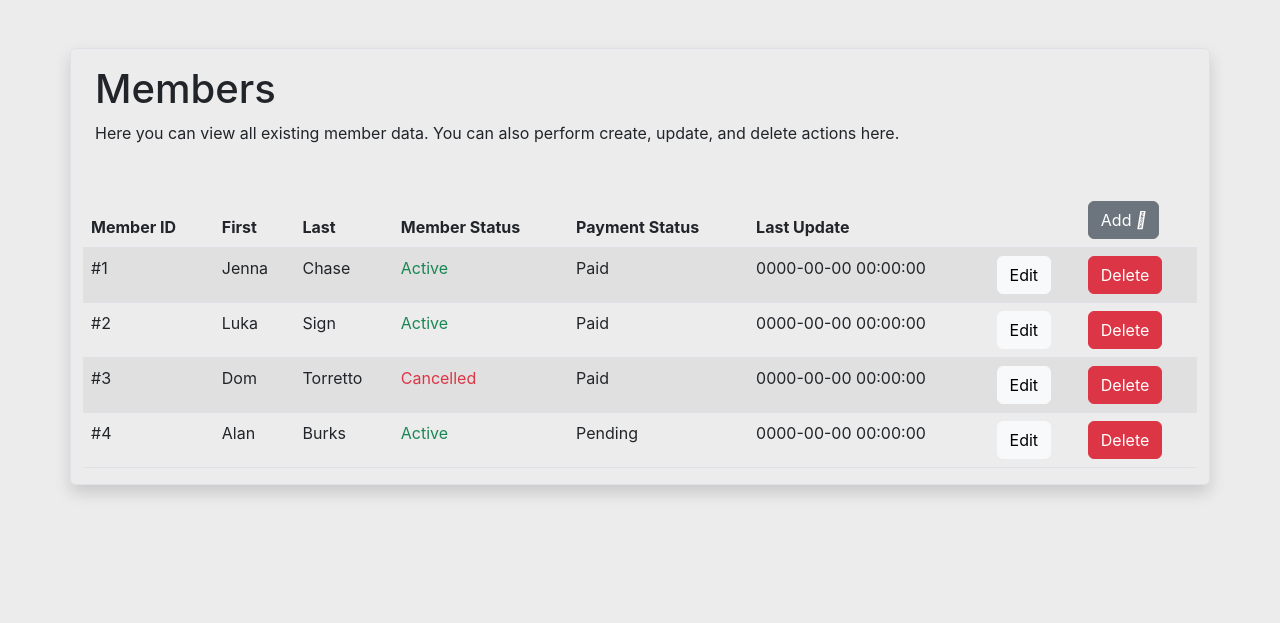
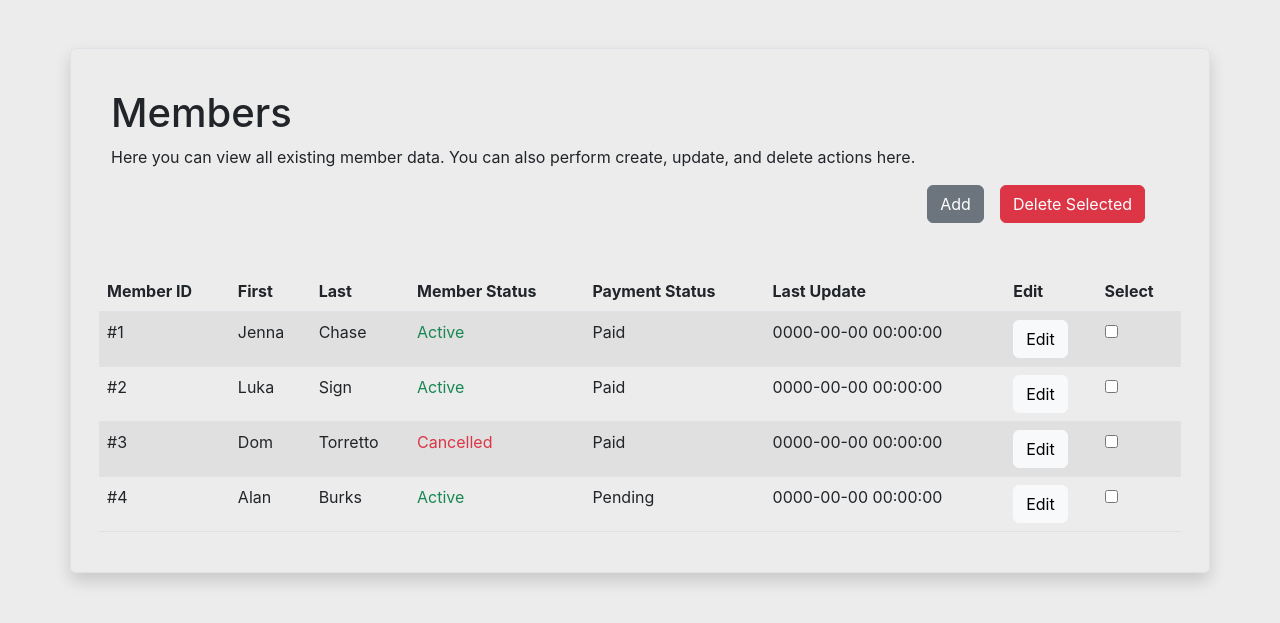
Before and after one commit to lakshmijj/ski-lift-ticket-php-codebase, a PHP site: page /existingmembers.php in a window 1280 px wide. Shown: the part 60-683 px from the top of the page. Run offline with PHP 8.4, Linux system fonts and the light colour scheme; data comes from the database, SQL or seed files in the repository.

Commit message:
Delete selected member functionality completed

```diff
--- a/html/existingmembers.php
+++ b/html/existingmembers.php
@@ -19,6 +19,13 @@ function mySort(string $prop)
     // header('Refresh: 0');
 }
 
+$selectedIds = array();
+
+if ($request_method == 'POST') {
+    deleteSelectedMembers();
+    header("refresh: 0");
+}
+
 ?>
 
 <!doctype html>
@@ -36,9 +43,17 @@ function mySort(string $prop)
 <body>
     <?php include 'includes/header.php'; ?>
     <div class="container mt-5 center border rounded shadow">
-        <div class="container mt-3 mb-3">
+        <form method="post" action="<?php htmlspecialchars($_SERVER['PHP_SELF']); ?>" class="py-4 px-3 needs-validation" novalidate>
+            <div class="container mt-3 mb-3 row">
+                <div class="col">
                     <h1 class="">Members</h1>
                     <p>Here you can view all existing member data. You can also perform create, update, and delete actions here.</p>
+                </div>
+                <div class="d-flex justify-content-end">
+                    <a href="addmember.php"><button class="btn btn-secondary mx-3">Add</button></a>
+
+                    <a href="delete.php"><button class="btn btn-danger">Delete Selected</button></a>
+                </div>
             </div>
             <table class="table table-striped mt-5">
                 <thead>
@@ -49,8 +64,8 @@ function mySort(string $prop)
                         <th scope="col">Member Status</th>
                         <th scope="col">Payment Status</th>
                         <th scope="col">Last Update</th>
-                    <th scope="col"></th>
-                    <th scope="col"><a href="addmember.php"><button class="btn btn-secondary">Add <i class="fa-solid fa-plus"></i></button></a></th>
+                        <th scope="col">Edit</th>
+                        <th scope="col">Select</th>
                     </tr>
                 </thead>
                 <tbody>
@@ -64,11 +79,12 @@ function mySort(string $prop)
                             <td><?php echo $member['mem_payment_status'] ?></td>
                             <td><?php echo $member['mem_last_updated'] ?></td>
                             <td><button class="btn btn-light">Edit</button></td>
-                        <td><button class="btn btn-danger">Delete</button></td>
+                            <td class="check"><input class="checkbox" name="checkbox[]" type="checkbox" value="<?php echo $member['mem_pass_number'] ?>"></td>
                         </tr>
                     <?php endforeach; ?>
                 </tbody>
             </table>
+        </form>
     </div>
     <script src="https://cdn.jsdelivr.net/npm/bootstrap@5.2.3/dist/js/bootstrap.bundle.min.js" integrity="sha384-kenU1KFdBIe4zVF0s0G1M5b4hcpxyD9F7jL+jjXkk+Q2h455rYXK/7HAuoJl+0I4" crossorigin="anonymous"></script>
     <script src="js/validation.js"></script>
--- a/html/includes/functions.php
+++ b/html/includes/functions.php
@@ -93,17 +93,25 @@ function getMembers(){
 }
 
 /*
-* Delete registrations
+* Delete selected members
 * @param array $keys
 * @return void
 */
-function deleteRegistrations($keys){
+function deleteSelectedMembers(){
     $conn = connectToDB();
-    $ids = implode("','", $keys);
-    // sql to delete a record
-    $sql = "DELETE FROM registration WHERE id IN ('".$ids."')";
-    $conn->query($sql);
-    return header("Location: registrations.php");
+    $delSql = [];
+
+    if (!empty($_POST["checkbox"])) {
+        foreach ($_POST["checkbox"] as $id) {
+            // var_dump($id);
+            $delSql[] = intval($id);
+        }
+        $list = implode(', ', $delSql);
+
+        $conn->query("DELETE FROM app_members WHERE mem_pass_number IN ($list)");
+    }
+
+    return header("Location: existingmembers.php");
 }
 
 function niceBool(int $value){
```
Lines whose indentation alone changed are shown as unchanged.
